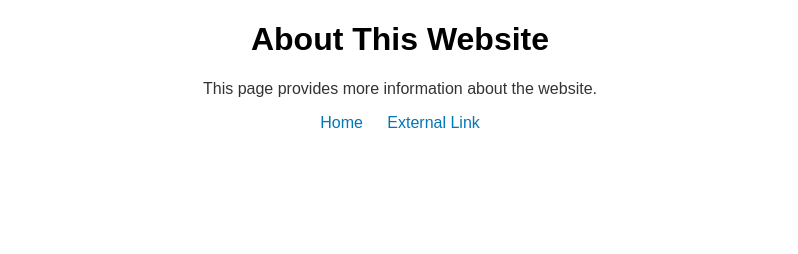
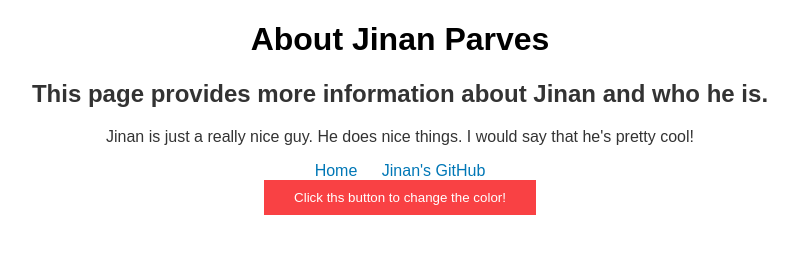
Before and after one commit to jinanparves/PersonalWebsite, a plain HTML site: page about.html in a window 1280 px wide. Shown: the whole page, without its empty margins (240-1038 px from the left). Drawn offline with Linux system fonts and the light colour scheme.

Commit message:
Added extra edits
11.13

```diff
--- a/about.html
+++ b/about.html
@@ -7,12 +7,17 @@
     <link rel="stylesheet" href="style.css">
 </head>
 <body>
-    <h1>About This Website</h1>
-    <p>This page provides more information about the website.</p>
+    <h1>About Jinan Parves</h1>
+    <h2>This page provides more information about Jinan and who he is.</h2>
+    <p>Jinan is just a really nice guy. He does nice things. I would say that he's pretty cool!</p>
+
     <nav>
-        <a href="index.html">Home</a> <!-- Link back to the main page -->
-        <a href="https://example.com" target="_blank">External Link</a> <!-- External link -->
+        <a href="index.html">Home</a>
+        <a href="https://github.com/jinanparves/PersonalWebsite" target="_blank">Jinan's GitHub</a>
     </nav>
+    <button onclick="changeColor()">Click ths button to change the color!</button>
+
+
 
     <script src="script.js"></script>
 </body>
```
Also changed, not shown: index.html (+3 -3 lines).
